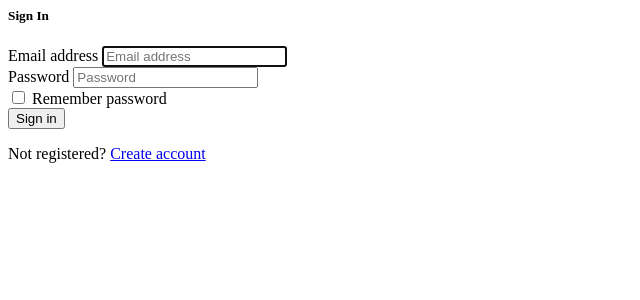
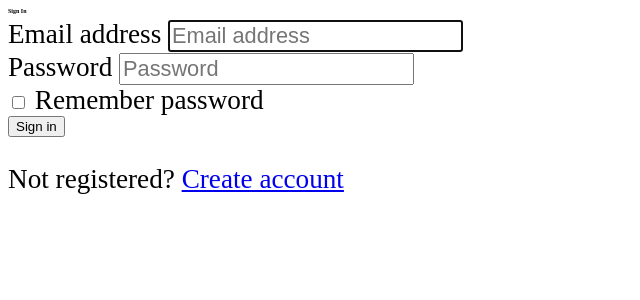
Before and after one commit to shreifelsaid/URList, a Flask app: page /login in a window 1280 px wide. Shown: the top 300 px of the page, without its empty margins (0-640 px from the left). Run offline with Flask 2, Linux system fonts and the light colour scheme; some libraries are stand-ins or nearby versions.

Commit message:
login page front end update

```diff
--- a/templates/login.html
+++ b/templates/login.html
@@ -4,23 +4,23 @@
 <body>
     <div class="container">
       <div class="row">
-        <div class="col-sm-9 col-md-7 col-lg-5 mx-auto">
+        <div class="col-sm-9 col-md-7 col-lg-5 mx-auto" style="font-size: 170%;">
           <div class="card card-signin my-5">
             <div class="card-body">
-              <h5 class="card-title text-center">Sign In</h5>
+              <h5 class="card-title text-center" style="font-size: 10%;">Sign In</h5>
               <form class="form-signin">
                 <div class="form-label-group">
                   <label for="inputEmail">Email address</label>
-                  <input type="email" id="inputEmail" class="form-control" placeholder="Email address" required autofocus>
+                  <input type="email" id="inputEmail" class="form-control" placeholder="Email address" style="font-size: 80%;" required autofocus>
                 </div>
 
                 <div class="form-label-group">
                   <label for="inputPassword">Password</label>
-                  <input type="password" id="inputPassword" class="form-control" placeholder="Password" required>
+                  <input type="password" id="inputPassword" class="form-control" placeholder="Password" style="font-size: 80%;" required>
                 </div>
 
                 <div class="custom-control custom-checkbox mb-3">
-                  <input type="checkbox" class="custom-control-input" id="customCheck1">
+                  <input type="checkbox" class="custom-control-input" id="customCheck1" style="font-size: 80%;">
                   <label class="custom-control-label" for="customCheck1">Remember password</label>
                 </div>
                 <button class="btn btn-lg btn-primary btn-block text-uppercase" type="submit">Sign in</button>
```
